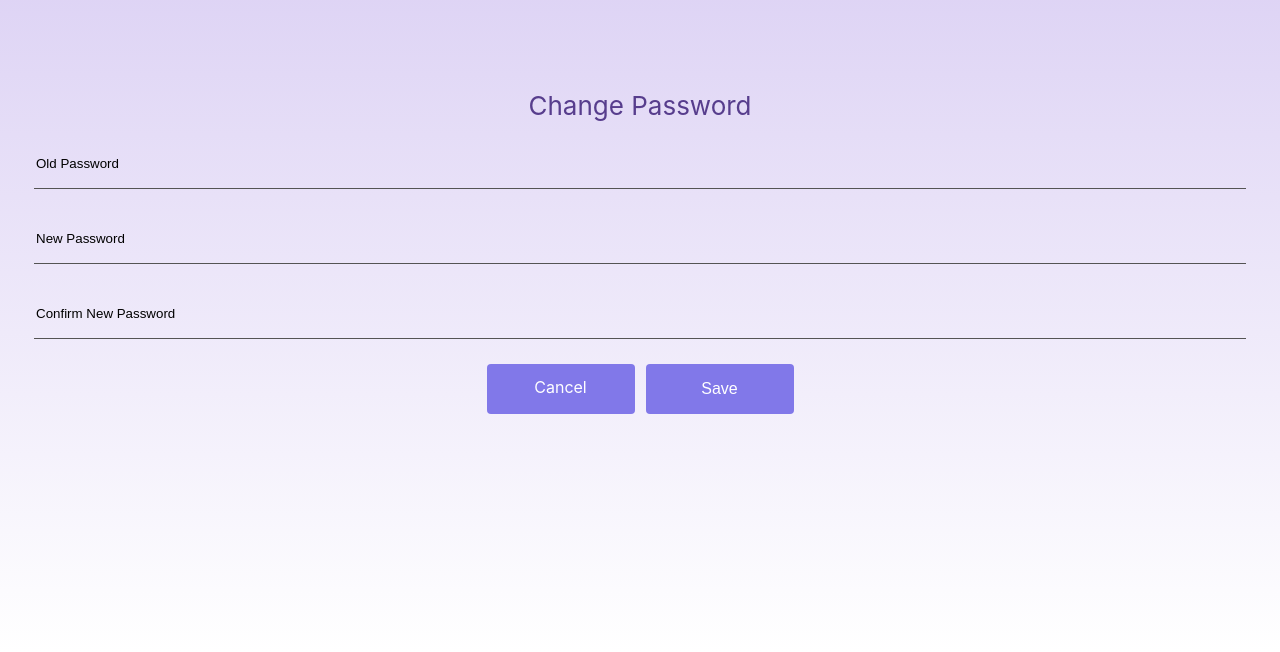
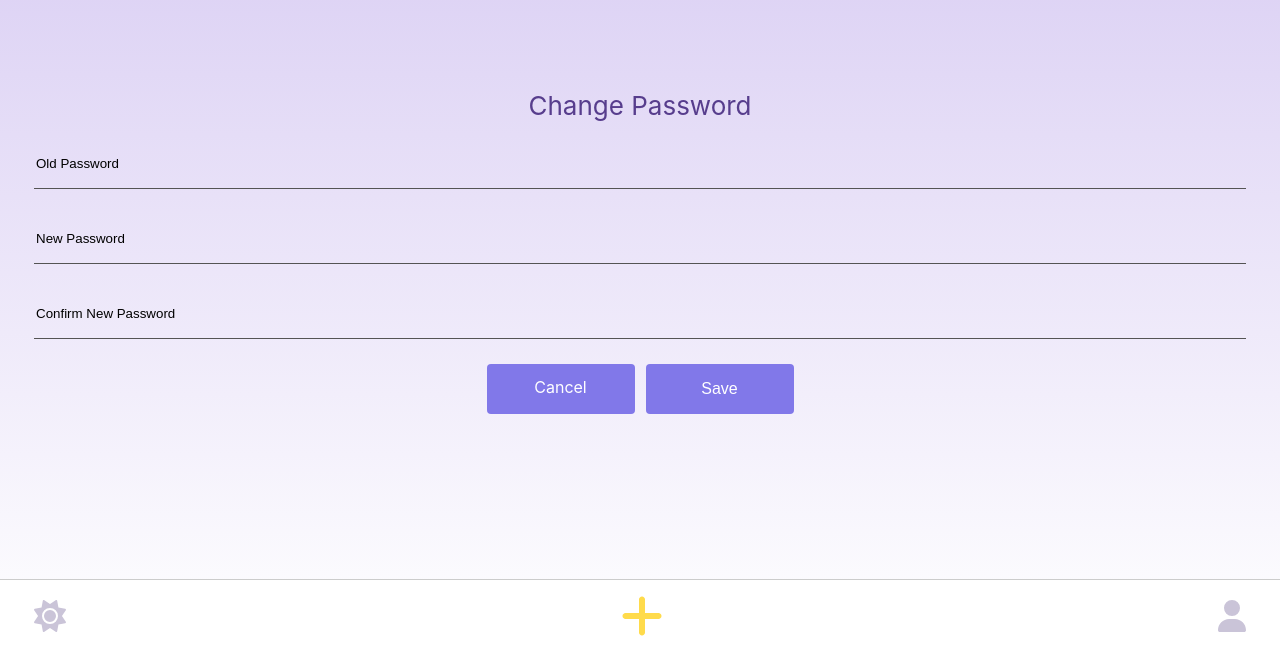
Before and after one commit to Glow-Carrots-App/glow-web, a Next.js app: page /settings/password in a window 1280 px wide. Shown: the part 148-800 px from the top of the page. Built offline with nearby package versions, Linux system fonts and the light colour scheme; no server answers.

Commit message:
Add navbar to all pages

```diff
--- a/pages/settings/change-avatar/index.js
+++ b/pages/settings/change-avatar/index.js
@@ -1,5 +1,6 @@
 import Heading1 from "../../../components/Heading1/index";
 import AvatarList from "../../../components/AvatarList";
+import BottomTabs from "../../../components/BottomTabs/index";
 
 import styles from "./styles.module.css";
 
@@ -8,6 +9,7 @@ const ChangeAvatar = () => {
     <div className={styles.container}>
       <Heading1>Change Avatar</Heading1>
       <AvatarList />
+      <BottomTabs />
     </div>
   );
 };
--- a/pages/settings/change-avatar/styles.module.css
+++ b/pages/settings/change-avatar/styles.module.css
@@ -4,5 +4,5 @@
   flex-direction: column;
   justify-content: center;
   text-align: center;
-  margin: 0 34px;
+  margin: 0 34px 17px;
 }
--- a/pages/settings/change-goal/index.js
+++ b/pages/settings/change-goal/index.js
@@ -1,5 +1,6 @@
 import Heading1 from "../../../components/Heading1/index";
 import ChangeGoalForm from "../../../components/ChangeGoalForm";
+import BottomTabs from "../../../components/BottomTabs/index";
 
 import styles from "./styles.module.css";
 
@@ -12,6 +13,7 @@ const ChangeGoal = () => {
         do you want to eat each day?
       </p>
       <ChangeGoalForm />
+      <BottomTabs />
     </div>
   );
 };
--- a/pages/settings/delete-account/index.js
+++ b/pages/settings/delete-account/index.js
@@ -1,5 +1,6 @@
 import Heading1 from "../../../components/Heading1/index.js";
 import DeleteAccount from "../../../components/DeleteAccount";
+import BottomTabs from "../../../components/BottomTabs/index";
 
 import styles from "./styles.module.css";
 
@@ -8,6 +9,7 @@ const DeleteAccountPage = () => {
     <div className={styles.container}>
       <Heading1>Delete Account</Heading1>
       <DeleteAccount />
+      <BottomTabs />
     </div>
   );
 };
--- a/pages/settings/feedback/index.js
+++ b/pages/settings/feedback/index.js
@@ -1,5 +1,6 @@
 import FeedbackForm from "../../../components/FeedbackForm";
 import Heading1 from "../../../components/Heading1";
+import BottomTabs from "../../../components/BottomTabs/index";
 
 import styles from "./styles.module.css";
 
@@ -9,6 +10,7 @@ const FeedbackPage = () => {
       <Heading1>Feedback</Heading1>
       <p>Send us your feedback!</p>
       <FeedbackForm />
+      <BottomTabs />
     </div>
   );
 };
--- a/pages/settings/logout/index.js
+++ b/pages/settings/logout/index.js
@@ -1,5 +1,6 @@
 import Heading1 from "../../../components/Heading1";
 import LogOut from "../../../components/LogOut";
+import BottomTabs from "../../../components/BottomTabs/index";
 
 import styles from "./styles.module.css";
 
@@ -8,6 +9,7 @@ const LogOutPage = () => {
     <div className={styles.container}>
       <Heading1>Log Out</Heading1>
       <LogOut />
+      <BottomTabs />
     </div>
   );
 };
--- a/pages/settings/password/index.js
+++ b/pages/settings/password/index.js
@@ -1,12 +1,15 @@
 import Heading1 from "../../../components/Heading1";
 import ChangePasswordForm from "../../../components/ChangePasswordForm";
+import BottomTabs from "../../../components/BottomTabs/index";
+
 import styles from "./styles.module.css";
 
 const PasswordPage = () => {
   return (
     <div className={styles.container}>
       <Heading1>Change Password</Heading1>
-      <ChangePasswordForm></ChangePasswordForm>
+      <ChangePasswordForm />
+      <BottomTabs />
     </div>
   );
 };
```
